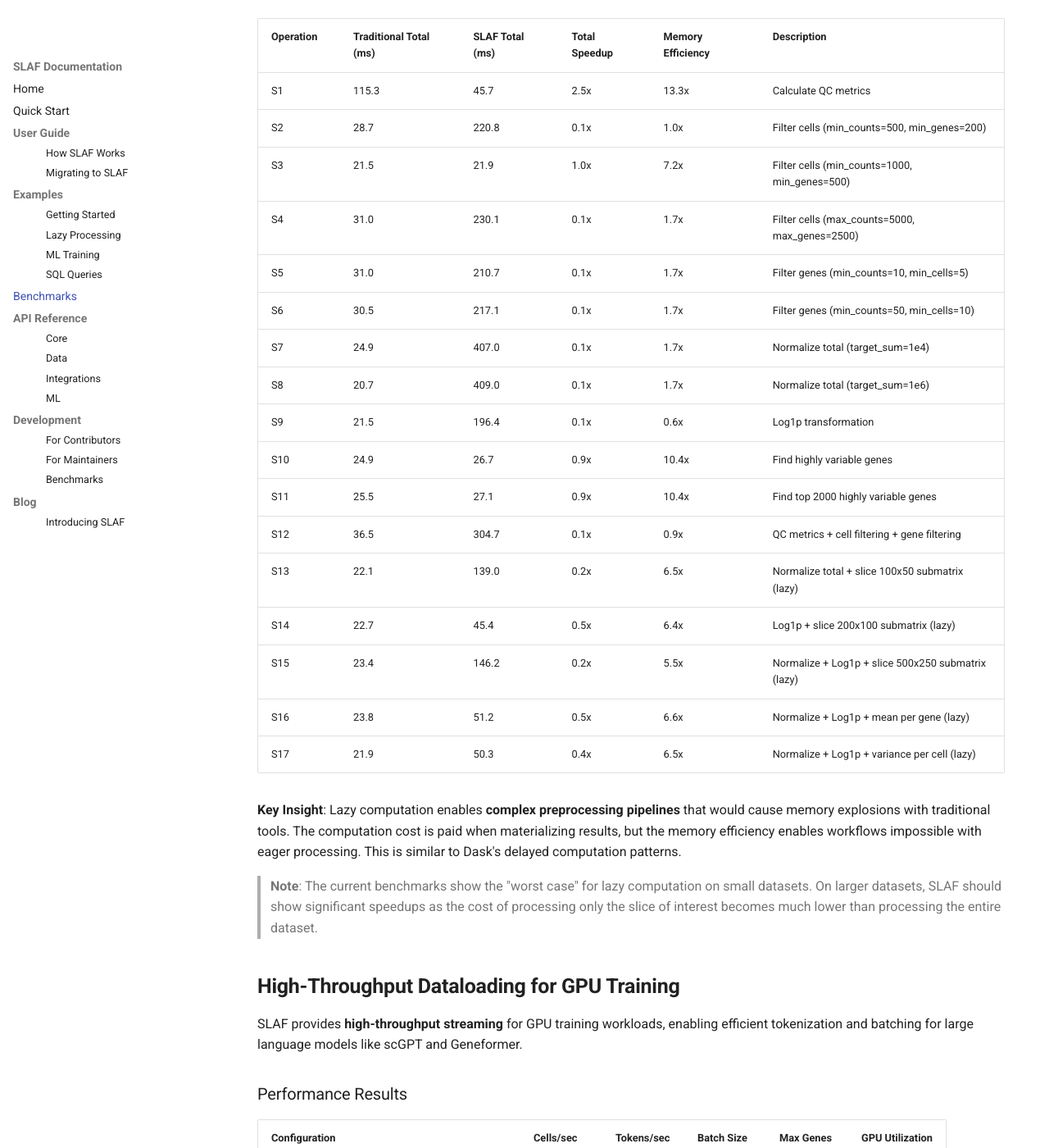
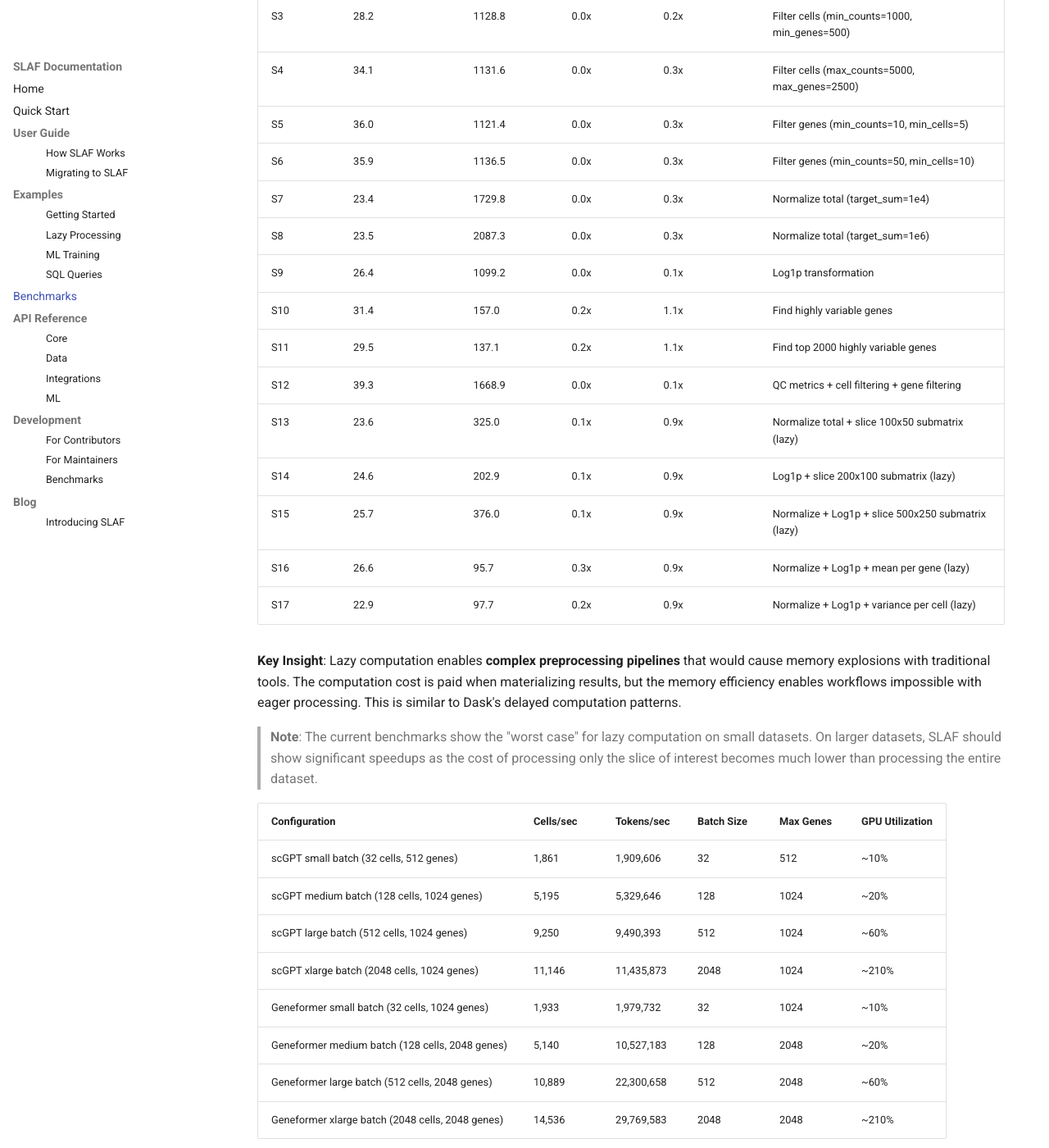
Before and after one commit to slaf-project/slaf, an MkDocs documentation site: the page built from docs/benchmarks/performance.md, in a window 1280 px wide and 1400 px high, scrolled down 5786 px. Shown: the whole window at 82% size. Built offline with MkDocs 1.6.1 and Material for MkDocs 9.7.7, drawn with Linux system fonts in a browser that asks for light colours; comment, search, counter and statistics services are not loaded; some of the changed text lies outside the part shown.

Commit message:
refresh docs again for conversion

```diff
--- a/docs/benchmarks/performance.md
+++ b/docs/benchmarks/performance.md
@@ -84,18 +84,19 @@ cluster_cells = slaf.filter_cells(leiden=["0", "1", "2"])
 
 ### Performance Results
 
-| Scenario | Traditional Total (ms) | SLAF Total (ms) | Total Speedup | Memory Efficiency | Description                                 |
-| -------- | ---------------------- | --------------- | ------------- | ----------------- | ------------------------------------------- |
-| S1       | 37.0                   | 9.8             | 3.8x          | 4.9x              | Cells with >=500 genes                      |
-| S2       | 19.8                   | 8.1             | 2.4x          | 4.6x              | Cells with <=15% mitochondrial genes        |
-| S3       | 20.5                   | 9.0             | 2.3x          | 4.6x              | Cells with low mitochondrial content        |
-| S4       | 19.7                   | 8.7             | 2.3x          | 5.0x              | Cells in clusters 0,1,2                     |
-| S5       | 20.3                   | 8.5             | 2.4x          | 5.6x              | Cells in largest cluster (0)                |
-| S6       | 18.6                   | 8.1             | 2.3x          | 5.5x              | Cells from batch_1                          |
-| S7       | 18.4                   | 8.5             | 2.2x          | 5.8x              | Cells in clusters 0,1 from batch_1          |
-| S8       | 18.6                   | 8.1             | 2.3x          | 6.1x              | High-quality cells (>=1000 genes, <=10% mt) |
-| S9       | 18.5                   | 9.3             | 2.0x          | 5.8x              | Cells with 800-2000 total counts            |
-| S10      | 19.0                   | 9.0             | 2.1x          | 4.9x              | Cells with 200-1500 genes                   |
+| Scenario                | Traditional Total (ms) | SLAF Total (ms) | Total Speedup | Memory Efficiency | Description          |
+| ----------------------- | ---------------------- | --------------- | ------------- | ----------------- | -------------------- |
+| S1       |   24.2 |    53.9 |     0.4x |     1.0x | Cells with >=500 genes |
+| S2       |   25.6 |    17.4 |     1.5x |     1.0x | Cells with <=15% mitochondrial genes |
+| S3       |   21.3 |    16.7 |     1.3x |     1.0x | Cells with low mitochondrial content |
+| S4       |   20.9 |    16.3 |     1.3x |     1.0x | Cells in clusters 0,1,2 |
+| S5       |   20.6 |    17.4 |     1.2x |     0.9x | Cells in largest cluster (0) |
+| S6       |   20.9 |    18.0 |     1.2x |     0.9x | Cells from batch_1 |
+| S7       |   21.2 |    15.3 |     1.4x |     0.9x | Cells in clusters 0,1 from batch_1 |
+| S8       |   19.8 |    15.2 |     1.3x |     0.9x | High-quality cells (>=1000 genes, <=10% mt) |
+| S9       |   21.2 |    16.0 |     1.3x |     0.9x | Cells with 800-2000 total counts |
+| S10       |   20.7 |    15.8 |     1.3x |     1.0x | Cells with 200-1500 genes |
+
 
 **Key Insight**: The speedup comes from **faster metadata loading** (SLAF loads only metadata vs h5ad loading everything), while memory efficiency comes from **loading only the data you need**. This is similar to using Polars/DuckDB for structured data queries instead of pandas.
 
@@ -146,19 +147,16 @@ result = slaf.get_submatrix(
 
 ### Performance Results
 
-| Scenario | Traditional Total (ms) | SLAF Total (ms) | Total Speedup | Memory Efficiency | Description                  |
-| -------- | ---------------------- | --------------- | ------------- | ----------------- | ---------------------------- |
-| S1       | 18.5                   | 11.1            | 1.7x          | 6.4x              | Single cell expression       |
-| S2       | 20.3                   | 11.4            | 1.8x          | 6.2x              | Another single cell          |
-| S3       | 19.2                   | 11.0            | 1.7x          | 6.0x              | Two cells                    |
-| S4       | 18.3                   | 11.0            | 1.7x          | 5.8x              | Three cells                  |
-| S5       | 18.3                   | 21.3            | 0.9x          | 6.4x              | Single gene across all cells |
-| S6       | 18.3                   | 21.9            | 0.8x          | 6.3x              | Another single gene          |
-| S7       | 19.2                   | 26.8            | 0.7x          | 6.1x              | Two genes                    |
-| S8       | 19.1                   | 29.7            | 0.6x          | 6.1x              | Three genes                  |
-| S9       | 18.2                   | 44.9            | 0.4x          | 6.0x              | 100x50 submatrix             |
-| S10      | 18.8                   | 45.8            | 0.4x          | 3.5x              | 500x100 submatrix            |
-| S11      | 18.6                   | 51.3            | 0.4x          | 1.2x              | 500x500 submatrix            |
+| Scenario                 | Traditional Total (ms) | SLAF Total (ms) | Total Speedup | Memory Efficiency | Description          |
+| ------------------------ | ---------------------- | --------------- | ------------- | ----------------- | -------------------- |
+| S1       |   22.4 |    19.8 |     1.1x |     0.9x | Single cell expression |
+| S2       |   19.5 |    19.1 |     1.0x |     0.9x | Another single cell |
+| S3       |   19.5 |    18.8 |     1.0x |     0.9x | Two cells |
+| S4       |   19.5 |    19.4 |     1.0x |     0.8x | Three cells |
+| S5       |   19.5 |    201.1 |     0.1x |     0.9x | 100x50 submatrix |
+| S6       |   19.7 |    218.5 |     0.1x |     0.9x | 500x100 submatrix |
+| S7       |   22.4 |    227.7 |     0.1x |     0.7x | 500x500 submatrix |
+
 
 **Key Insight**: The primary advantage is **memory efficiency** - SLAF loads only the slice of interest rather than the entire dataset. Speed benefits depend on slice size vs dataset size. This is similar to Zarr's chunked array access patterns.
 
@@ -218,46 +216,42 @@ expression = adata.X[cell_ids, gene_ids].compute()  # LazyExpressionMatrix.compu
 
 ### Performance Results
 
-| Operation | Traditional Total (ms) | SLAF Total (ms) | Total Speedup | Memory Efficiency | Description                                        |
-| --------- | ---------------------- | --------------- | ------------- | ----------------- | -------------------------------------------------- |
-| S1        | 115.3                  | 45.7            | 2.5x          | 13.3x             | Calculate QC metrics                               |
-| S2        | 28.7                   | 220.8           | 0.1x          | 1.0x              | Filter cells (min_counts=500, min_genes=200)       |
-| S3        | 21.5                   | 21.9            | 1.0x          | 7.2x              | Filter cells (min_counts=1000, min_genes=500)      |
-| S4        | 31.0                   | 230.1           | 0.1x          | 1.7x              | Filter cells (max_counts=5000, max_genes=2500)     |
-| S5        | 31.0                   | 210.7           | 0.1x          | 1.7x              | Filter genes (min_counts=10, min_cells=5)          |
-| S6        | 30.5                   | 217.1           | 0.1x          | 1.7x              | Filter genes (min_counts=50, min_cells=10)         |
-| S7        | 24.9                   | 407.0           | 0.1x          | 1.7x              | Normalize total (target_sum=1e4)                   |
-| S8        | 20.7                   | 409.0           | 0.1x          | 1.7x              | Normalize total (target_sum=1e6)                   |
-| S9        | 21.5                   | 196.4           | 0.1x          | 0.6x              | Log1p transformation                               |
-| S10       | 24.9                   | 26.7            | 0.9x          | 10.4x             | Find highly variable genes                         |
-| S11       | 25.5                   | 27.1            | 0.9x          | 10.4x             | Find top 2000 highly variable genes                |
-| S12       | 36.5                   | 304.7           | 0.1x          | 0.9x              | QC metrics + cell filtering + gene filtering       |
-| S13       | 22.1                   | 139.0           | 0.2x          | 6.5x              | Normalize total + slice 100x50 submatrix (lazy)    |
-| S14       | 22.7                   | 45.4            | 0.5x          | 6.4x              | Log1p + slice 200x100 submatrix (lazy)             |
-| S15       | 23.4                   | 146.2           | 0.2x          | 5.5x              | Normalize + Log1p + slice 500x250 submatrix (lazy) |
-| S16       | 23.8                   | 51.2            | 0.5x          | 6.6x              | Normalize + Log1p + mean per gene (lazy)           |
-| S17       | 21.9                   | 50.3            | 0.4x          | 6.5x              | Normalize + Log1p + variance per cell (lazy)       |
+| Operation                     | Traditional Total (ms) | SLAF Total (ms) | Total Speedup | Memory Efficiency | Description          |
+| ----------------------------- | ---------------------- | --------------- | ------------- | ----------------- | -------------------- |
+| S1       |   33.4 |    179.5 |     0.2x |     1.9x | Calculate QC metrics |
+| S2       |   26.3 |    1140.0 |     0.0x |     0.2x | Filter cells (min_counts=500, min_genes=200) |
+| S3       |   28.2 |    1128.8 |     0.0x |     0.2x | Filter cells (min_counts=1000, min_genes=500) |
+| S4       |   34.1 |    1131.6 |     0.0x |     0.3x | Filter cells (max_counts=5000, max_genes=2500) |
+| S5       |   36.0 |    1121.4 |     0.0x |     0.3x | Filter genes (min_counts=10, min_cells=5) |
+| S6       |   35.9 |    1136.5 |     0.0x |     0.3x | Filter genes (min_counts=50, min_cells=10) |
+| S7       |   23.4 |    1729.8 |     0.0x |     0.3x | Normalize total (target_sum=1e4) |
+| S8       |   23.5 |    2087.3 |     0.0x |     0.3x | Normalize total (target_sum=1e6) |
+| S9       |   26.4 |    1099.2 |     0.0x |     0.1x | Log1p transformation |
+| S10       |   31.4 |    157.0 |     0.2x |     1.1x | Find highly variable genes |
+| S11       |   29.5 |    137.1 |     0.2x |     1.1x | Find top 2000 highly variable genes |
+| S12       |   39.3 |    1668.9 |     0.0x |     0.1x | QC metrics + cell filtering + gene filtering |
+| S13       |   23.6 |    325.0 |     0.1x |     0.9x | Normalize total + slice 100x50 submatrix (lazy) |
+| S14       |   24.6 |    202.9 |     0.1x |     0.9x | Log1p + slice 200x100 submatrix (lazy) |
+| S15       |   25.7 |    376.0 |     0.1x |     0.9x | Normalize + Log1p + slice 500x250 submatrix (lazy) |
+| S16       |   26.6 |    95.7 |     0.3x |     0.9x | Normalize + Log1p + mean per gene (lazy) |
+| S17       |   22.9 |    97.7 |     0.2x |     0.9x | Normalize + Log1p + variance per cell (lazy) |
+
 
 **Key Insight**: Lazy computation enables **complex preprocessing pipelines** that would cause memory explosions with traditional tools. The computation cost is paid when materializing results, but the memory efficiency enables workflows impossible with eager processing. This is similar to Dask's delayed computation patterns.
 
 > **Note**: The current benchmarks show the "worst case" for lazy computation on small datasets. On larger datasets, SLAF should show significant speedups as the cost of processing only the slice of interest becomes much lower than processing the entire dataset.
 
-## **High-Throughput Dataloading for GPU Training**
+| Configuration                  | Cells/sec | Tokens/sec | Batch Size | Max Genes | GPU Utilization |
+| ------------------------------ | --------- | ---------- | ---------- | --------- | --------------- |
+| scGPT small batch (32 cells, 512 genes)            |    1,861 |  1,909,606 |         32 |        512 | ~10% |
+| scGPT medium batch (128 cells, 1024 genes)         |    5,195 |  5,329,646 |        128 |       1024 | ~20% |
+| scGPT large batch (512 cells, 1024 genes)          |    9,250 |  9,490,393 |        512 |       1024 | ~60% |
+| scGPT xlarge batch (2048 cells, 1024 genes)        |   11,146 | 11,435,873 |       2048 |       1024 | ~210% |
+| Geneformer small batch (32 cells, 1024 genes)      |    1,933 |  1,979,732 |         32 |       1024 | ~10% |
+| Geneformer medium batch (128 cells, 2048 genes)    |    5,140 | 10,527,183 |        128 |       2048 | ~20% |
+| Geneformer large batch (512 cells, 2048 genes)     |   10,889 | 22,300,658 |        512 |       2048 | ~60% |
+| Geneformer xlarge batch (2048 cells, 2048 genes)   |   14,536 | 29,769,583 |       2048 |       2048 | ~210% |
 
-SLAF provides **high-throughput streaming** for GPU training workloads, enabling efficient tokenization and batching for large language models like scGPT and Geneformer.
-
-### Performance Results
-
-| Configuration                                    | Cells/sec | Tokens/sec | Batch Size | Max Genes | GPU Utilization |
-| ------------------------------------------------ | --------- | ---------- | ---------- | --------- | --------------- |
-| scGPT small batch (32 cells, 512 genes)          | 1,861     | 1,909,606  | 32         | 512       | ~10%            |
-| scGPT medium batch (128 cells, 1024 genes)       | 5,195     | 5,329,646  | 128        | 1024      | ~20%            |
-| scGPT large batch (512 cells, 1024 genes)        | 9,250     | 9,490,393  | 512        | 1024      | ~60%            |
-| scGPT xlarge batch (2048 cells, 1024 genes)      | 11,146    | 11,435,873 | 2048       | 1024      | ~210%           |
-| Geneformer small batch (32 cells, 1024 genes)    | 1,933     | 1,979,732  | 32         | 1024      | ~10%            |
-| Geneformer medium batch (128 cells, 2048 genes)  | 5,140     | 10,527,183 | 128        | 2048      | ~20%            |
-| Geneformer large batch (512 cells, 2048 genes)   | 10,889    | 22,300,658 | 512        | 2048      | ~60%            |
-| Geneformer xlarge batch (2048 cells, 2048 genes) | 14,536    | 29,769,583 | 2048       | 2048      | ~210%           |
 
 **Key Insights:**
 
```
Also changed, not shown: 1 other file.
